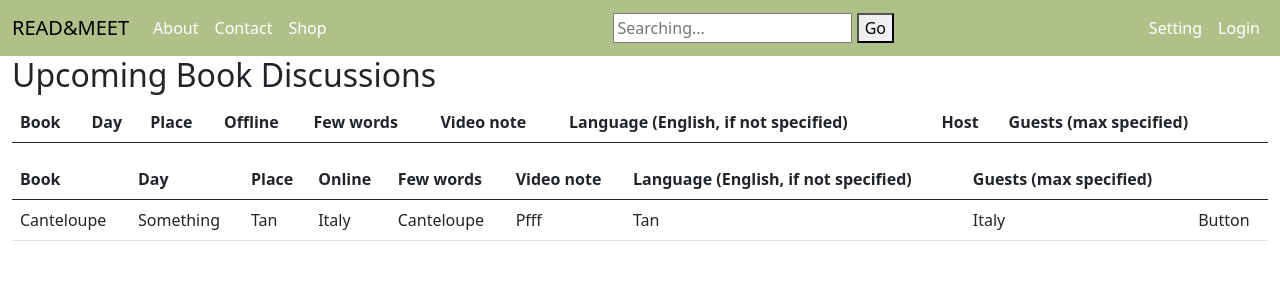
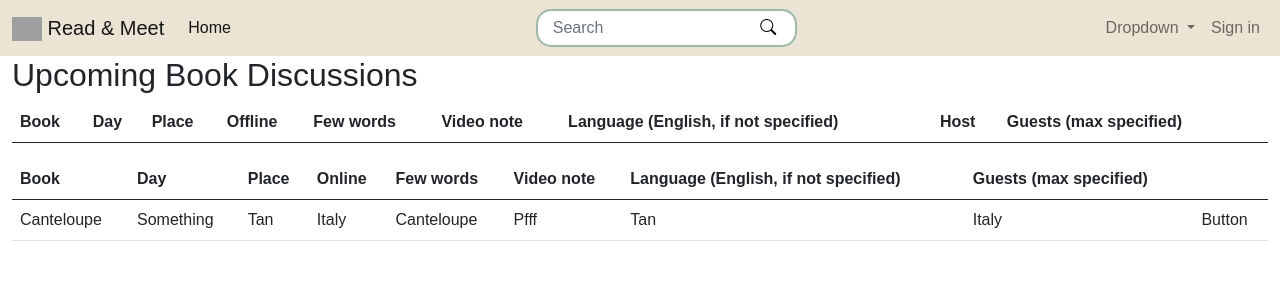
Before and after one commit to innasoboleva/Read-Meet, a Flask app: page / in a window 1280 px wide. Shown: the top 300 px of the page. Run offline with Flask 2, Linux system fonts and the light colour scheme; data that the repository does not hold is empty; parts of the project's set-up code (start-up, migrations or seed data) failed here and were passed over; some libraries are stand-ins or nearby versions; grey boxes are pictures that could not be loaded.

Commit message:
Added html and css for base navigation. Added base modal popups for future sign ins and sign ups.

```diff
--- a/crud.py
+++ b/crud.py
@@ -13,6 +13,26 @@ def get_all_active_meetings():
 def get_meeting_by_id(id):
     """ Returns meeting instance. """
     return Meeting.query.get(id)
+
+def join_meeting(user_id, meeting_id):
+    """ Adds user to meeting as a guest. """
+    meeting = Meeting.query.get(meeting_id)
+    user = User.query.get(user_id)
+    if user and meeting:
+        meeting.attending_guests.append(user)
+        return {"status": "success", "message": f"{user.name} joined meeting for '{meeting.book.title}' successfully!"}
+    else:
+        return {"status": "error", "message": "Can't find meeting or user data" }
+
+def drop_meeting(user_id, meeting_id):
+    """ Removes user from meeting if he is a guest. """
+    meeting = Meeting.query.get(meeting_id)
+    user = User.query.get(user_id)
+    if meeting and user:
+        meeting.attending_guests.remove(user)
+        return {"status": "success", "message": f"{user.name} dropped from meeting for '{meeting.book.title}' successfully!" }
+    else:
+        return {"status": "error", "message": "Can't find meeting or user data" }
 
 # Users
 def get_host_meetings(user_id):
--- a/server.py
+++ b/server.py
@@ -14,6 +14,13 @@ def homepage():
     """Show homepage."""
 
     return render_template("index.html")
+
+
+@app.route("/login")
+def show_login_page():
+    """Show login page."""
+
+    return render_template("login.html")
 
 
 @app.route("/api/get_current_user")
@@ -63,6 +70,26 @@ def get_book_by_id():
         return {}
 
 
+@app.route("/api/join_meeting", methods=["POST"])
+def join_meeting():
+    """ Sends request to db to join meeting. """
+    user_id = request.get_json().get("user_id")
+    meeting_id = request.get_json().get("meeting_id")
+    message = crud.join_meeting(user_id, meeting_id)
+    db.session.commit()
+    return jsonify(message)
+
+
+@app.route("/api/drop_meeting", methods=["POST"])
+def drop_meeting():
+    """ Sends request to db to drop from meeting. """
+    user_id = request.get_json().get("user_id")
+    meeting_id = request.get_json().get("meeting_id")
+    message = crud.drop_meeting(user_id, meeting_id)
+    db.session.commit()
+    return jsonify(message)
+
+
 if __name__ == "__main__":
     connect_to_db(app)
     app.run(debug=True, host='localhost') # localhost preferable for video api
--- a/static/css/style.css
+++ b/static/css/style.css
@@ -1,26 +1,198 @@
-
-.row {
+body {
+  font-family: sans-serif;
+}
+/* .row {
     margin-top: 30px;
     margin-bottom: 30px;
 }
+ */
 
-nav {
-    background-color: rgb(175, 192, 136);
+/* Styling for top bar, navigation */
+#top-bar {
+  background-color: rgb(235, 227, 212);
 }
 
-.navbar-brand {
-    color: black;
+#nav-search-input {
+  padding: 5px 35px 5px 15px;
+  background-color: white;
+  border-radius: 15px;
+  border-color: rgb(158, 185, 170);
+  border-width: 2px;
+  border-style: solid;
+  text-overflow: ellipsis;
+  outline: none;
 }
 
-.nav-link {
-    color: white;
+.search-button {
+  right: 17%;
+  align-self: center;
+  position: relative;
+  background-color: transparent;
+  border: none;
+  cursor: pointer;
 }
 
-.search-bar {
-    margin: 0;
+ul.search-nav {
+  margin: 0 0 0 0;
 }
 
-#navbarSupportedContent {
-    display: flex;
-    align-items: center;
+/* styling buttons on the nav bar */
+
+/* button#sgn {
+  font-family: sans-serif;
+  font-weight: 400;
+  background-color: white;
+  color: black;
+  border-radius: 1em;
+  border-color: black;
+  transition: box-shadow 0.3s ease;
+  float: right;
 }
+
+button#sgn:hover {
+  box-shadow: inset 0 0 0 2px #565555;
+} */
+
+/* sign-ins and sing-ups */
+.modal-content {
+  display: grid;
+  grid-template-columns: 200px 1fr;
+  gap: 20px;
+}
+
+.modal-title {
+  margin-top: 20px;
+  margin-bottom: 20px;
+}
+
+.modal-dialog {
+  max-width: 700px;
+  max-height: 600px;
+}
+
+.modal-body {
+  padding-top: 40px;
+  display: flex;
+  flex-direction: column;
+  align-items: center;
+}
+
+.modal-content .close {
+  position: absolute;
+  text-align: left;
+  top: 1.5px;
+  right: 7px;
+  font-size: 32px;
+  z-index: 9999;
+  cursor: pointer;
+}
+
+button#back {
+  float: left;
+  top: 10px;
+  left: 1px;
+  font-size: 20px;
+  z-index: 9999;
+  cursor: pointer;
+  width: 70px;
+}
+
+.modal-img {
+  background-color: rgb(124, 174, 156);
+  height: 400px;
+  width: 200px;
+}
+
+.element {
+  width: 100%;
+  padding-top: 10px;
+  padding-bottom: 10px;
+}
+
+.element label {
+  font-weight: 500;
+  display: block;
+  font-size: 14px;
+  color: #222;
+  margin-bottom: 3px;
+}
+
+.element input {
+  width: 100%;
+  padding: 8px 10px;
+  box-sizing: border-box;
+  outline: none;
+  border: 1px solid #aaa;
+  background: #eee;
+  border-radius: 2px;
+}
+
+.element .myInput {
+  background-color: white;
+  border-radius: 8px;
+  border-color: #aaa;
+}
+
+form.signin {
+  padding-bottom: 30px;
+}
+
+.status {
+  font-weight: 200;
+  font-size: .75rem;
+  color: rgba(52, 55, 53, 0.3)
+}
+
+button#user-signin {
+  border: none;
+  border-radius: 3px;
+  width: 100%;
+  font-family: sans-serif;
+  font-weight: 400;
+  background-color: rgb(115, 142, 124);
+  color: white;
+  transition: background-color .1s ease-in-out,color .1s ease-in-out;
+  padding: 7px 7px 7px 7px;
+  margin-top: 7px;
+  margin-bottom: 7px;
+}
+
+button#user-signin:hover {
+  background-color: #445549;
+}
+
+/* Adjust the width of the modal image */
+.modal-img img {
+  width: 100%;
+  height: auto;
+}
+
+
+/* .form-signin {
+  display: flex;
+}
+
+.form-email-signin {
+  display: none;
+}
+
+.form-signup {
+  display: none;
+} */
+
+/* #email-used-error {
+  display: none;
+} */
+
+/* .element button {
+  margin-top: 5px;
+  padding: 10px 0px;
+  font-size: 12px;
+} */
+
+/* .modal-jsx {
+  width: 200px;
+  height: 200px;
+  background-color: gray;
+  font-size: 30;
+} */
--- a/templates/base.html
+++ b/templates/base.html
@@ -11,18 +11,81 @@
   <script src="https://unpkg.com/react@16/umd/react.development.js" crossorigin></script>
   <script src="https://unpkg.com/react-dom@16/umd/react-dom.development.js" crossorigin></script>
 
+  <!-- Newer Bootstrap CSS -->
+  <link href="https://cdn.jsdelivr.net/npm/bootstrap@5.0.2/dist/css/bootstrap.min.css" rel="stylesheet" integrity="sha384-EVSTQN3/azprG1Anm3QDgpJLIm9Nao0Yz1ztcQTwFspd3yD65VohhpuuCOmLASjC" crossorigin="anonymous">
+
   <!-- Bootstrap CSS -->
-  <link href="https://cdn.jsdelivr.net/npm/bootstrap@5.0.1/dist/css/bootstrap.min.css" \ rel="stylesheet"
-    integrity="sha384-+0n0xVW2eSR5OomGNYDnhzAbDsOXxcvSN1TPprVMTNDbiYZCxYbOOl7+AMvyTG2x" \ crossorigin="anonymous">
+  <!-- <link href="https://cdn.jsdelivr.net/npm/bootstrap@5.0.1/dist/css/bootstrap.min.css" \ rel="stylesheet"
+    integrity="sha384-+0n0xVW2eSR5OomGNYDnhzAbDsOXxcvSN1TPprVMTNDbiYZCxYbOOl7+AMvyTG2x" \ crossorigin="anonymous"> -->
   <!-- Bootstrap Icons -->
   <link rel="stylesheet" href="https://cdn.jsdelivr.net/npm/bootstrap-icons@1.5.0/font/bootstrap-icons.css">
+
   <!-- Load our stylesheet -->
   <link rel="stylesheet" href="static/css/style.css">
 </head>
 
 <body>
   <!-- NAVIGATION BAR -->
-  <nav class="navbar navbar-expand-lg">
+  <!-- <nav class="top-bar">
+    <a class="navbar-brand" href="#">READ&MEET</a>
+    <form action="/search" class="search-form">
+        <input type="search" name="query">
+        <button class="search-button">
+            <span class="icon-search">S</span>
+        </button>
+    </form>
+    <a class="nav-item" href="#">Profile</a>
+    <button type="button" class="btn btn-primary" id='sgn' data-toggle="modal" data-target="#exampleModalCenter">
+        Sign in
+    </button>
+</nav> -->
+
+<nav class="navbar navbar-expand-lg navbar-light" id="top-bar">
+  <div class="container-fluid">
+    <a class="navbar-brand" href="#">
+      <img src="/docs/5.0/assets/brand/bootstrap-logo.svg" alt="" width="30" height="24" class="d-inline-block align-text-top">
+      Read & Meet
+    </a>
+    <button class="navbar-toggler" type="button" data-bs-toggle="collapse" data-bs-target="#navbarSupportedContent" aria-controls="navbarSupportedContent" aria-expanded="false" aria-label="Toggle navigation">
+      <span class="navbar-toggler-icon"></span>
+    </button>
+    <div class="collapse navbar-collapse" id="navbarSupportedContent">
+      <ul class="navbar-nav me-auto mb-2 mb-lg-0">
+        <li class="nav-item">
+          <a class="nav-link active" aria-current="page" href="#">Home</a>
+        </li>
+
+      </ul>
+      <ul class="search-nav">
+        <form class="d-flex">
+          <input id="nav-search-input" class="form-control me-2" type="search" placeholder="Search" aria-label="Search">
+          <!-- <button class="btn btn-outline-success" type="submit">Search</button> -->
+          <button class="search-button">
+            <span class="icon-search"><i class="bi bi-search"></i></span>
+        </button>
+        </form>
+      </ul>
+      <ul class="navbar-nav ms-auto mb-2 mb-lg-0">
+        <li class="nav-item dropdown">
+          <a class="nav-link dropdown-toggle" href="#" id="navbarDropdown" role="button" data-bs-toggle="dropdown" aria-expanded="false">
+            Dropdown
+          </a>
+          <ul class="dropdown-menu" aria-labelledby="navbarDropdown">
+            <li><a class="dropdown-item" href="#">Action</a></li>
+            <li><a class="dropdown-item" href="#">Another action</a></li>
+            <li><hr class="dropdown-divider"></li>
+            <li><a class="dropdown-item" href="#">Something else here</a></li>
+          </ul>
+        </li>
+        <li class="nav-item">
+          <a class="nav-link" href="#">Sign in</a>
+        </li>
+      </ul>
+    </div>
+  </div>
+</nav>
+
+  <!-- <nav class="navbar navbar-expand-lg">
     <div class="container-fluid">
       <a class="navbar-brand" href="#">READ&MEET</a>
       <button class="navbar-toggler" type="button" data-bs-toggle="collapse" data-bs-target="#navbarNav"
@@ -59,7 +122,7 @@
         </ul>
       </div>
     </div>
-  </nav>
+  </nav> -->
 
   {% block body %}
   <div class="video-block-container">
@@ -80,6 +143,8 @@
   {% block js %}
   <script src="static/js/mediastream_api.js"></script>
   {% endblock %}
+  <!-- Bootstrap bundle -->
+  <script src="https://cdn.jsdelivr.net/npm/bootstrap@5.0.2/dist/js/bootstrap.bundle.min.js" integrity="sha384-MrcW6ZMFYlzcLA8Nl+NtUVF0sA7MsXsP1UyJoMp4YLEuNSfAP+JcXn/tWtIaxVXM" crossorigin="anonymous"></script>
 </body>
 
 </html>
--- /dev/null
+++ b/templates/profile.html
@@ -0,0 +1,5 @@
+{% extends 'base.html' %}
+{% block title %} Profile - Read and Meet {% endblock %}
+
+{% block body %}
+{% endblock %}
```
Also changed, not shown: static/js/script.js (added, +41 -0 lines), static/jsx/index.jsx (+42 -35 lines), templates/login.html (added, +162 -0 lines).
